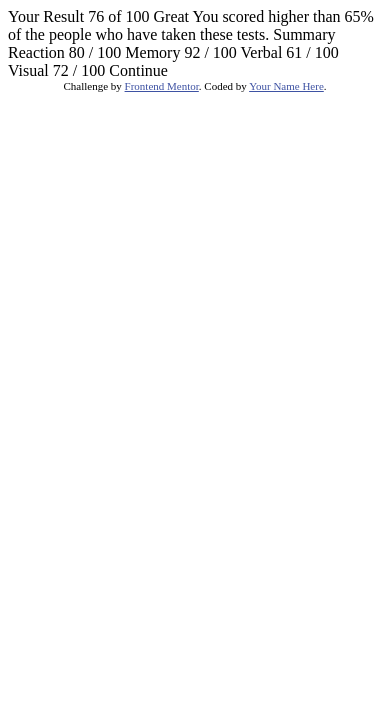
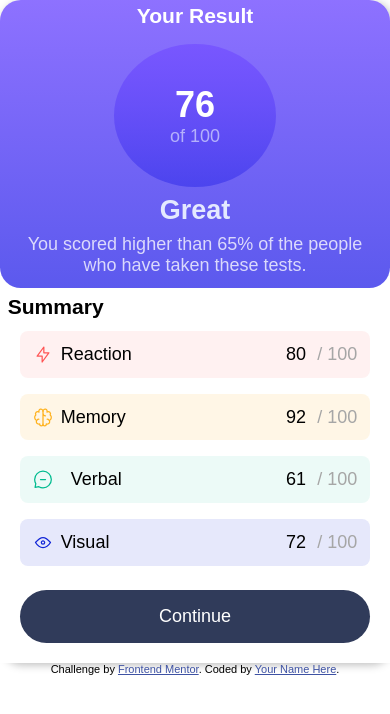
Before and after one commit to Frogerall/results-summary-component, a plain HTML site: page index.html in a window 390 px wide. Drawn offline with Linux system fonts and the light colour scheme.

Commit message:
added design for both mobile & desktop

```diff
--- a/data.json
+++ b/data.json
@@ -7,12 +7,12 @@
  {
   "category": "Memory",
   "score": 92,
-    "icon": "./assets/images/icon-memory.svg"
+  "icon": "./assets/images/icon-reaction.svg"
  },
  {
   "category": "Verbal",
   "score": 61,
-    "icon": "./assets/images/icon-verbal.svg"
+  "icon": "./assets/images/icon-reaction.svg"
  },
  {
   "category": "Visual",
--- a/index.html
+++ b/index.html
@@ -1,47 +1,67 @@
 <!DOCTYPE html>
 <html lang="en">
+
 <head>
  <meta charset="UTF-8">
-  <meta name="viewport" content="width=device-width, initial-scale=1.0"> <!-- displays site properly based on user's device -->
+ <meta name="viewport" content="width=device-width, initial-scale=1.0">
+ <link rel="icon" type="image/png" sizes="32x32" href="./assets/images/favicon-32x32.png">
+ <title>Frontend Mentor | Results summary component</title>
+ <link rel="stylesheet" href="css/style.css">
+</head>
 
-  <link rel="icon" type="image/png" sizes="32x32" href="./assets/images/favicon-32x32.png">
-
-  <title>Frontend Mentor | Results summary component</title>
-
-  <!-- Feel free to remove these styles or customise in your own stylesheet 👍 -->
-  <style>
-    .attribution { font-size: 11px; text-align: center; }
-    .attribution a { color: hsl(228, 45%, 44%); }
-  </style>
-</head>
 <body>
 
-  Your Result
+ <div class="main-container">
+  <div class="colored-container">
+   <h3>Your Result</h3>
+   <div class="circle">
+    <h1>
      76
-  of 100
-
-  Great
-  You scored higher than 65% of the people who have taken these tests.
-
-  Summary
-
+    </h1>
+    <span>of 100</span>
+   </div>
+   <h2>Great</h2>
+   <p>You scored higher than 65% of the people who have taken these tests.
+   </p>
+  </div>
+  <div class="container">
+   <h3>Summary</h3>
+   <p class="text reaction">
+    <span>
+     <img src="assets/images/icon-reaction.svg" alt="">
      Reaction
-  80 / 100
-
+    </span>
+    <span>80 <span class="overall-score">/ 100</span></span>
+   </p>
+   <p class="text memory">
+    <span>
+     <img src="assets/images/icon-memory.svg" alt="">
      Memory
-  92 / 100
-
-  Verbal
-  61 / 100
-
+    </span>
+    <span>92<span class="overall-score">/ 100</span></span>
+   </p>
+   <p class="text verbal">
+    <span>
+     <img src="assets/images/icon-verbal.svg" alt="">
+     &nbsp; Verbal
+    </span>
+    <span>61<span class="overall-score">/ 100</span></span>
+   </p>
+   <p class="text visual">
+    <span>
+     <img src="assets/images/icon-visual.svg" alt="">
      Visual
-  72 / 100
-
-  Continue
+    </span>
+    <span>72<span class="overall-score">/ 100</span></span>
+   </p>
+   <a href="" class="continue-btn">Continue</a>
+  </div>
+ </div>
 
  <div class="attribution">
   Challenge by <a href="https://www.frontendmentor.io?ref=challenge" target="_blank">Frontend Mentor</a>.
   Coded by <a href="#">Your Name Here</a>.
  </div>
 </body>
+
 </html>
--- /dev/null
+++ b/style.scss
@@ -0,0 +1,132 @@
+:root {
+ --primary-font: "Hanken Grotesk", sans-serif;
+ --light-red: hsl(0, 100%, 67%);
+ --orange-yellow: hsl(39, 100%, 56%);
+ --grean-teal: hsl(166, 100%, 37%);
+ --cobalt-blue: hsl(234, 85%, 45%);
+ --primary-bg: hsl(252, 100%, 67%);
+ --secondary-bg: hsl(241, 81%, 54%);
+ --neutral-white: hsl(0, 0%, 100%);
+ --pale-blue: hsl(221, 100%, 96%);
+ --lavender: hsl(241, 100%, 89%);
+ --dark-blue: hsl(224, 30%, 27%);
+}
+* {
+ font-family: var(--primary-font);
+ padding: 0;
+ margin: 0;
+ box-sizing: border-box;
+}
+.main-container {
+ display: flex;
+ font-size: 18px;
+ flex-direction: column;
+ justify-content: center;
+ align-items: center;
+ border-radius: 1.3rem;
+ box-shadow: 2px 2px 8px rgba(0, 0, 0, 0.26);
+ @media (min-width: 768px) {
+  flex-direction: row;
+  margin: 10rem;
+ }
+}
+.colored-container {
+ background: linear-gradient(
+  hsla(252, 100%, 67%, 0.842),
+  hsla(241, 81%, 54%, 0.781)
+ );
+ color: var(--neutral-white);
+ display: flex;
+ flex-direction: column;
+ justify-content: center;
+ align-items: center;
+ text-align: center;
+ border-radius: 1.3rem;
+ padding: 1%;
+ flex: 50%;
+ h2 {
+  margin-top: 0.5rem;
+  color: hsla(222, 100%, 96%, 0.945);
+ }
+ p {
+  padding: 0.5rem;
+  color: rgba(255, 255, 255, 0.767);
+ }
+ @media (min-width: 768px) {
+  padding: 5rem;
+ }
+}
+.circle {
+ border-radius: 50%;
+ background: linear-gradient(hsl(252, 100%, 67%), hsla(241, 81%, 54%, 0.534));
+ padding: 2.5rem 3.5rem;
+ span {
+  color: hsla(222, 100%, 96%, 0.61);
+ }
+ margin-top: 1rem;
+}
+h1 {
+ font-weight: 800;
+}
+.container {
+ background-color: var(--neutral-white);
+ display: flex;
+ flex-direction: column;
+ padding: 1%;
+ width: 100%;
+ flex: 1 1 100%;
+ h3 {
+  padding: 1%;
+  @media (min-width: 768px) {
+   padding-left: 1.3rem;
+   margin-bottom: 0.5rem;
+  }
+ }
+ @media (min-width: 768px) {
+  flex: 1 1 50%;
+  padding: 0 1%;
+ }
+}
+.text {
+ display: flex;
+ justify-content: space-between;
+ margin: 0.5rem 1rem;
+ padding: 0.8rem;
+ border-radius: 0.5rem;
+ span {
+  display: flex;
+  gap: 0.5rem;
+  .overall-score {
+   color: hsl(0, 0%, 65%);
+   padding-left: 0.2rem;
+  }
+ }
+}
+.reaction {
+ background-color: hsla(0, 100%, 67%, 0.082);
+}
+.memory {
+ background-color: hsla(39, 100%, 56%, 0.11);
+}
+.verbal {
+ background-color: hsla(166, 100%, 37%, 0.075);
+}
+.visual {
+ background-color: hsla(234, 85%, 45%, 0.103);
+}
+.continue-btn {
+ margin: 1rem;
+ padding: 1rem;
+ border-radius: 2rem;
+ background-color: hsl(224, 30%, 27%);
+ text-align: center;
+ text-decoration: none;
+ color: var(--neutral-white);
+}
+.attribution {
+ font-size: 11px;
+ text-align: center;
+}
+.attribution a {
+ color: hsl(228, 45%, 44%);
+}
```
Also changed, not shown: assets/fonts/static/HankenGrotesk-Bold copy.ttf (renamed from assets/fonts/static/HankenGrotesk-Bold.ttf), css/style.css (added). Lines whose indentation alone changed are shown as unchanged.
